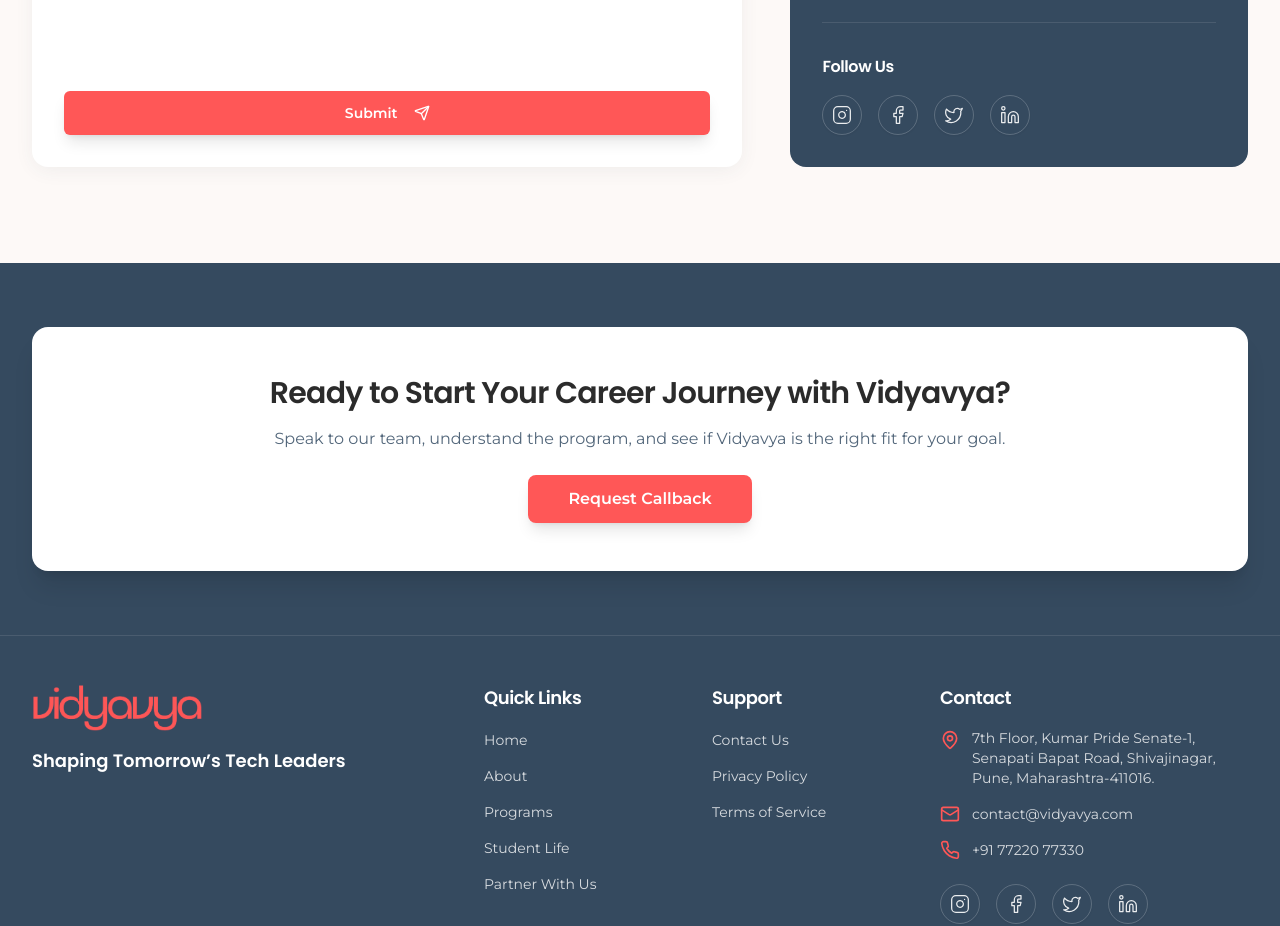
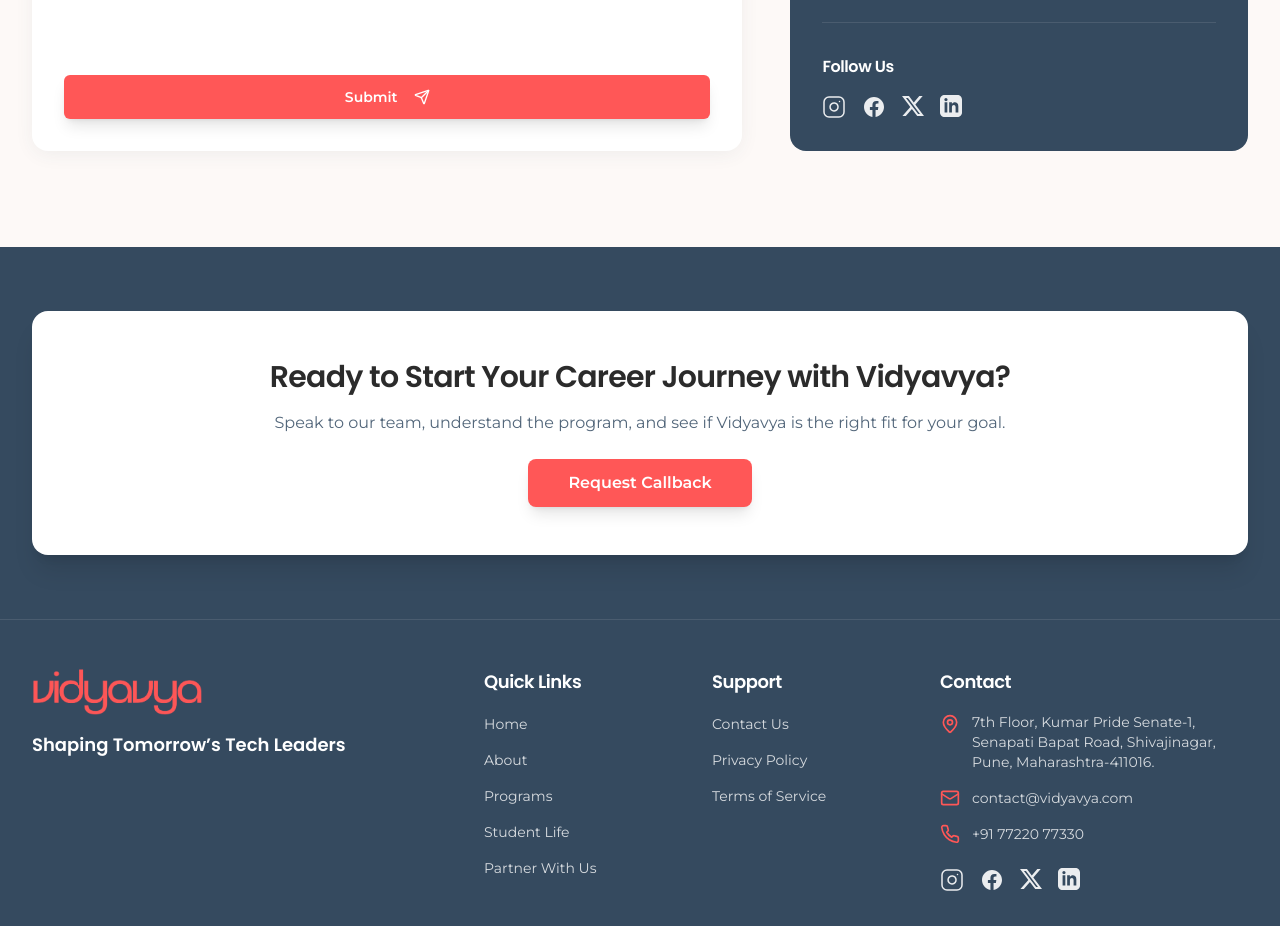
Before and after one commit to Bhawnesh140/vidyavya-team-Ab, a React (Vite) app: page /contact in a window 1280 px wide. Shown: the part 793-1719 px from the top of the page. Built offline with nearby package versions, Linux system fonts and the light colour scheme; the HTML template or start-up script is replaced by a standard one.

Commit message:
Social Media Logo changes

```diff
--- a/src/components/layout/Footer.tsx
+++ b/src/components/layout/Footer.tsx
@@ -1,5 +1,5 @@
 import { Link } from 'react-router-dom';
-import { Mail, Phone, MapPin, Instagram, Facebook, Twitter, Linkedin } from 'lucide-react';
+import { Mail, Phone, MapPin } from 'lucide-react';
 import { Button } from '@/components/ui/button';
 import { useRequestCallback } from '@/context/RequestCallbackContext';
 
@@ -128,36 +128,36 @@
                 target="_blank"
                 rel="noopener noreferrer"
                 aria-label="Visit Vidyavya Instagram"
-                className="w-10 h-10 rounded-full border border-white/20 flex items-center justify-center text-white/90 hover:text-white hover:border-white/60 hover:scale-110 transition-all duration-300 shadow-sm"
+                className="text-white/90 hover:text-white hover:scale-110 transition-all duration-300"
               >
-                <Instagram className="w-5 h-5" strokeWidth={1.5} />
+                <svg xmlns="http://www.w3.org/2000/svg" width="24" height="24" viewBox="0 0 24 24" fill="none" stroke="currentColor" strokeWidth="1.5" strokeLinecap="round" strokeLinejoin="round"><rect width="20" height="20" x="2" y="2" rx="5" ry="5"/><path d="M16 11.37A4 4 0 1 1 12.63 8 4 4 0 0 1 16 11.37z"/><line x1="17.5" x2="17.51" y1="6.5" y2="6.5"/></svg>
               </a>
               <a
                 href="https://www.facebook.com/people/Vidyavya/61585982198263/"
                 target="_blank"
                 rel="noopener noreferrer"
                 aria-label="Visit Vidyavya Facebook"
-                className="w-10 h-10 rounded-full border border-white/20 flex items-center justify-center text-white/90 hover:text-white hover:border-white/60 hover:scale-110 transition-all duration-300 shadow-sm"
+                className="text-white/90 hover:text-white hover:scale-110 transition-all duration-300"
               >
-                <Facebook className="w-5 h-5" strokeWidth={1.5} />
+                <svg xmlns="http://www.w3.org/2000/svg" width="24" height="24" viewBox="0 0 24 24" fill="currentColor"><path d="M12 2C6.477 2 2 6.477 2 12c0 4.991 3.657 9.128 8.438 9.878v-6.987h-2.54V12h2.54V9.797c0-2.506 1.492-3.89 3.777-3.89 1.094 0 2.238.195 2.238.195v2.46h-1.26c-1.243 0-1.63.771-1.63 1.562V12h2.773l-.443 2.89h-2.33v6.988C18.343 21.128 22 16.991 22 12c0-5.523-4.477-10-10-10z"/></svg>
               </a>
               <a
                 href="https://x.com/Vidyavya_"
                 target="_blank"
                 rel="noopener noreferrer"
                 aria-label="Visit Vidyavya X"
-                className="w-10 h-10 rounded-full border border-white/20 flex items-center justify-center text-white/90 hover:text-white hover:border-white/60 hover:scale-110 transition-all duration-300 shadow-sm"
+                className="text-white/90 hover:text-white hover:scale-110 transition-all duration-300"
               >
-                <Twitter className="w-5 h-5" strokeWidth={1.5} />
+                <svg xmlns="http://www.w3.org/2000/svg" width="22" height="22" viewBox="0 0 24 24" fill="currentColor"><path d="M18.901 1.153h3.68l-8.04 9.19L24 22.846h-7.406l-5.8-7.584-6.638 7.584H.474l8.6-9.83L0 1.154h7.594l5.243 6.932 6.064-6.932zm-1.294 19.497h2.039L6.482 3.239H4.293L17.607 20.65z"/></svg>
               </a>
               <a
                 href="https://www.linkedin.com/company/vidyavya/?viewAsMember=true"
                 target="_blank"
                 rel="noopener noreferrer"
                 aria-label="Visit Vidyavya LinkedIn"
-                className="w-10 h-10 rounded-full border border-white/20 flex items-center justify-center text-white/90 hover:text-white hover:border-white/60 hover:scale-110 transition-all duration-300 shadow-sm"
+                className="text-white/90 hover:text-white hover:scale-110 transition-all duration-300"
               >
-                <Linkedin className="w-5 h-5" strokeWidth={1.5} />
+                <svg xmlns="http://www.w3.org/2000/svg" width="22" height="22" viewBox="0 0 24 24" fill="currentColor"><path d="M19 0h-14c-2.761 0-5 2.239-5 5v14c0 2.761 2.239 5 5 5h14c2.762 0 5-2.239 5-5v-14c0-2.761-2.238-5-5-5zm-11 19h-3v-11h3v11zm-1.5-12.268c-.966 0-1.75-.79-1.75-1.764s.784-1.764 1.75-1.764 1.75.79 1.75 1.764-.783 1.764-1.75 1.764zm13.5 12.268h-3v-5.604c0-3.368-4-3.113-4 0v5.604h-3v-11h3v1.765c1.396-2.586 7-2.777 7 2.476v6.759z"/></svg>
               </a>
             </div>
           </div>
--- a/src/pages/Contact.tsx
+++ b/src/pages/Contact.tsx
@@ -6,7 +6,7 @@
 import { Textarea } from '@/components/ui/textarea';
 import { Label } from '@/components/ui/label';
 import { motion } from 'framer-motion';
-import { MapPin, Mail, Phone, Send, CheckCircle, Instagram, Facebook, Twitter, Linkedin } from 'lucide-react';
+import { MapPin, Mail, Phone, Send, CheckCircle } from 'lucide-react';
 import { useToast } from '@/hooks/use-toast';
 import { z } from 'zod';
 
@@ -295,36 +295,36 @@
                     target="_blank"
                     rel="noopener noreferrer"
                     aria-label="Visit Vidyavya Instagram"
-                    className="w-10 h-10 rounded-full border border-white/20 flex items-center justify-center text-white/90 hover:text-white hover:border-white/60 hover:scale-110 transition-all duration-300 shadow-sm"
+                    className="text-white/90 hover:text-white hover:scale-110 transition-all duration-300"
                   >
-                    <Instagram className="w-5 h-5" strokeWidth={1.5} />
+                    <svg xmlns="http://www.w3.org/2000/svg" width="24" height="24" viewBox="0 0 24 24" fill="none" stroke="currentColor" strokeWidth="1.5" strokeLinecap="round" strokeLinejoin="round"><rect width="20" height="20" x="2" y="2" rx="5" ry="5"/><path d="M16 11.37A4 4 0 1 1 12.63 8 4 4 0 0 1 16 11.37z"/><line x1="17.5" x2="17.51" y1="6.5" y2="6.5"/></svg>
                   </a>
                   <a
                     href="https://www.facebook.com/people/Vidyavya/61585982198263/"
                     target="_blank"
                     rel="noopener noreferrer"
                     aria-label="Visit Vidyavya Facebook"
-                    className="w-10 h-10 rounded-full border border-white/20 flex items-center justify-center text-white/90 hover:text-white hover:border-white/60 hover:scale-110 transition-all duration-300 shadow-sm"
+                    className="text-white/90 hover:text-white hover:scale-110 transition-all duration-300"
                   >
-                    <Facebook className="w-5 h-5" strokeWidth={1.5} />
+                    <svg xmlns="http://www.w3.org/2000/svg" width="24" height="24" viewBox="0 0 24 24" fill="currentColor"><path d="M12 2C6.477 2 2 6.477 2 12c0 4.991 3.657 9.128 8.438 9.878v-6.987h-2.54V12h2.54V9.797c0-2.506 1.492-3.89 3.777-3.89 1.094 0 2.238.195 2.238.195v2.46h-1.26c-1.243 0-1.63.771-1.63 1.562V12h2.773l-.443 2.89h-2.33v6.988C18.343 21.128 22 16.991 22 12c0-5.523-4.477-10-10-10z"/></svg>
                   </a>
                   <a
                     href="https://x.com/Vidyavya_"
                     target="_blank"
                     rel="noopener noreferrer"
                     aria-label="Visit Vidyavya X"
-                    className="w-10 h-10 rounded-full border border-white/20 flex items-center justify-center text-white/90 hover:text-white hover:border-white/60 hover:scale-110 transition-all duration-300 shadow-sm"
+                    className="text-white/90 hover:text-white hover:scale-110 transition-all duration-300"
                   >
-                    <Twitter className="w-5 h-5" strokeWidth={1.5} />
+                    <svg xmlns="http://www.w3.org/2000/svg" width="22" height="22" viewBox="0 0 24 24" fill="currentColor"><path d="M18.901 1.153h3.68l-8.04 9.19L24 22.846h-7.406l-5.8-7.584-6.638 7.584H.474l8.6-9.83L0 1.154h7.594l5.243 6.932 6.064-6.932zm-1.294 19.497h2.039L6.482 3.239H4.293L17.607 20.65z"/></svg>
                   </a>
                   <a
                     href="https://www.linkedin.com/company/vidyavya/?viewAsMember=true"
                     target="_blank"
                     rel="noopener noreferrer"
                     aria-label="Visit Vidyavya LinkedIn"
-                    className="w-10 h-10 rounded-full border border-white/20 flex items-center justify-center text-white/90 hover:text-white hover:border-white/60 hover:scale-110 transition-all duration-300 shadow-sm"
+                    className="text-white/90 hover:text-white hover:scale-110 transition-all duration-300"
                   >
-                    <Linkedin className="w-5 h-5" strokeWidth={1.5} />
+                    <svg xmlns="http://www.w3.org/2000/svg" width="22" height="22" viewBox="0 0 24 24" fill="currentColor"><path d="M19 0h-14c-2.761 0-5 2.239-5 5v14c0 2.761 2.239 5 5 5h14c2.762 0 5-2.239 5-5v-14c0-2.761-2.238-5-5-5zm-11 19h-3v-11h3v11zm-1.5-12.268c-.966 0-1.75-.79-1.75-1.764s.784-1.764 1.75-1.764 1.75.79 1.75 1.764-.783 1.764-1.75 1.764zm13.5 12.268h-3v-5.604c0-3.368-4-3.113-4 0v5.604h-3v-11h3v1.765c1.396-2.586 7-2.777 7 2.476v6.759z"/></svg>
                   </a>
                 </div>
               </div>
```
